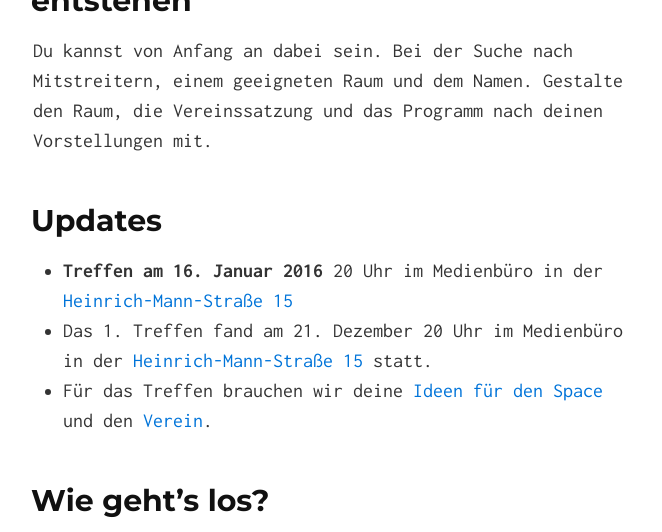
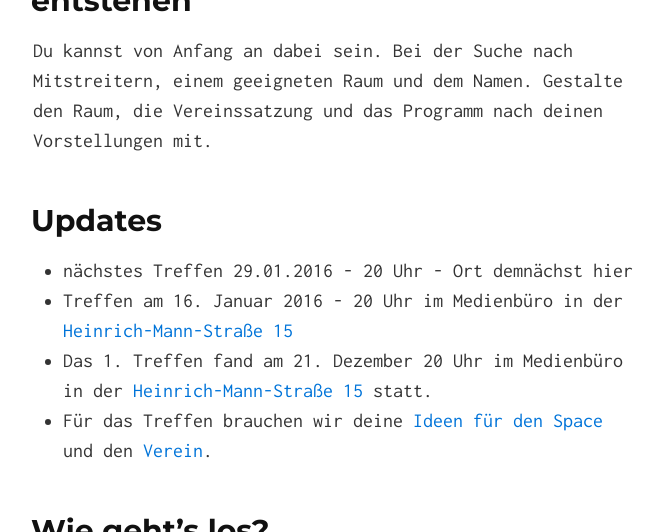
Before and after one commit to theDigitalGuy/hackerspace-schwerin.github.io, a Jekyll site: the page built from index.md, in a window 1280 px wide and 900 px high, scrolled down 654 px, cut to the strip 0-532 px from the top of the window. Shown: the whole strip, without its empty margins (307-969 px from the left). Built offline with Jekyll 4.4.1, drawn with Linux system fonts in a browser that asks for light colours.

Commit message:
Update index.md

```diff
--- a/index.md
+++ b/index.md
@@ -13,7 +13,8 @@ Gestalte den Raum, die Vereinssatzung und das Programm nach deinen Vorstellungen
 
 ## Updates
 
-* **Treffen am 16. Januar 2016** 20 Uhr im Medienbüro in der [Heinrich-Mann-Straße 15](http://osm.org/go/0NASsid6w?node=2440228384)
+* nächstes Treffen 29.01.2016 - 20 Uhr - Ort demnächst hier
+* Treffen am 16. Januar 2016 - 20 Uhr im Medienbüro in der [Heinrich-Mann-Straße 15](http://osm.org/go/0NASsid6w?node=2440228384)
 * Das 1. Treffen fand am 21. Dezember 20 Uhr im Medienbüro in der [Heinrich-Mann-Straße 15](http://osm.org/go/0NASsid6w?node=2440228384) statt.
 * Für das Treffen brauchen wir deine [Ideen für den Space](https://pad.systemli.org/p/hacksn-raum) und den [Verein](https://pad.systemli.org/p/hacksn-satzung).
 
```
